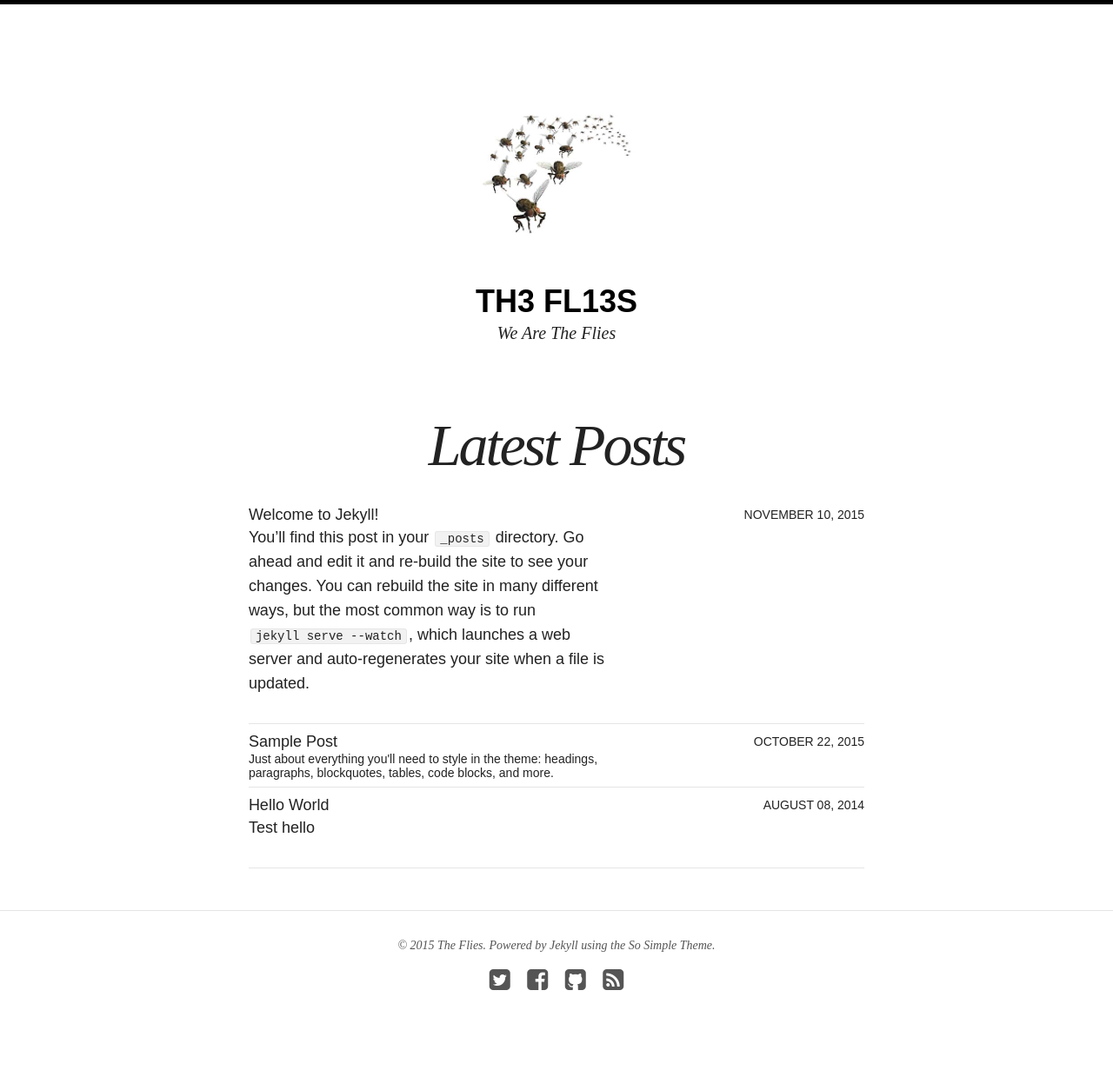
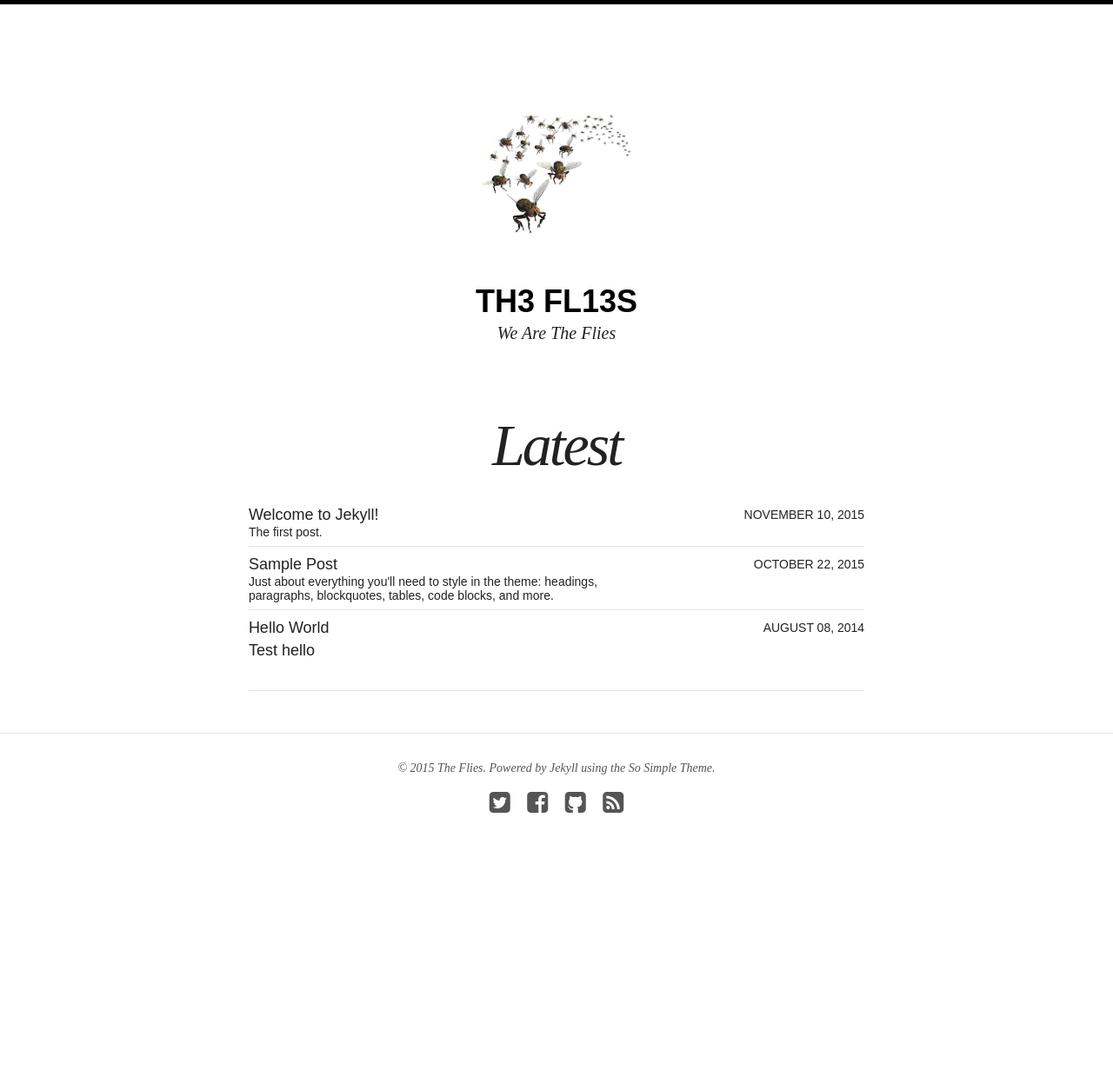
Before and after one commit to gaconkzk/gaconkzk.github.io, a Jekyll site: the page built from index.html, in a window 1280 px wide. Shown: the whole page at 87% size. Built offline with Jekyll 4.4.1, drawn with Linux system fonts in a browser that asks for light colours; nearby versions of some CDN libraries; after the commit the page ends 1035 px from its top, so only the background shows below that.

Commit message:
Mofified some things

```diff
--- a/_posts/2015-11-10-welcome-to-jekyll.markdown
+++ b/_posts/2015-11-10-welcome-to-jekyll.markdown
@@ -1,6 +1,7 @@
 ---
 layout: post
 title:  "Welcome to Jekyll!"
+excerpt: "The first post."
 date:   2015-11-10 09:46:53
 categories: jekyll update
 ---
--- a/index.html
+++ b/index.html
@@ -1,7 +1,7 @@
 ---
 layout: page
-title: Latest Posts
-excerpt: "A simple and clean responsive Jekyll theme for words and photos."
+title: Latest
+excerpt: "The Flies group official website."
 search_omit: true
 ---
 
```
